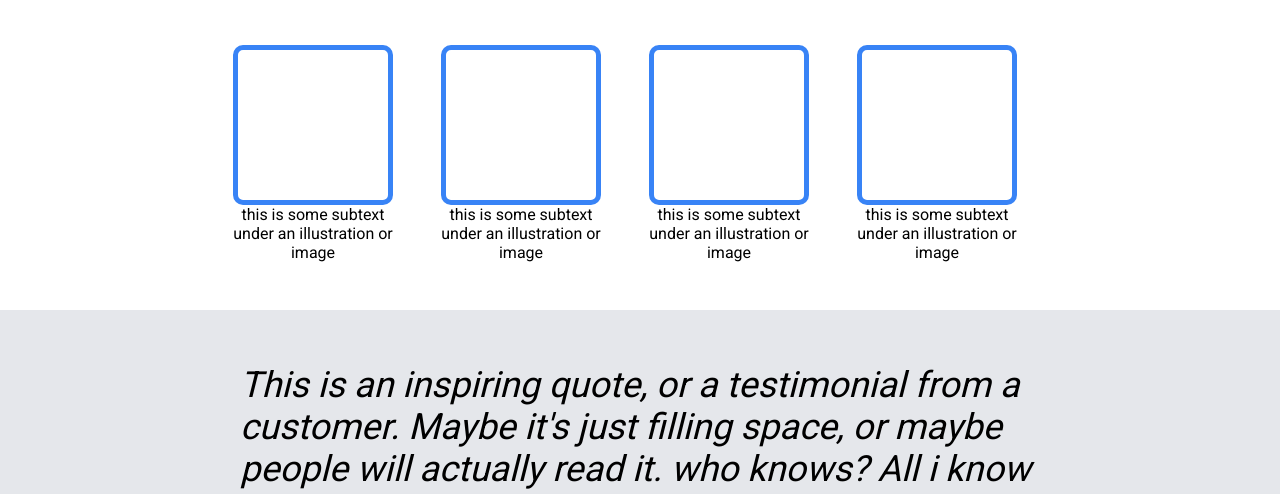
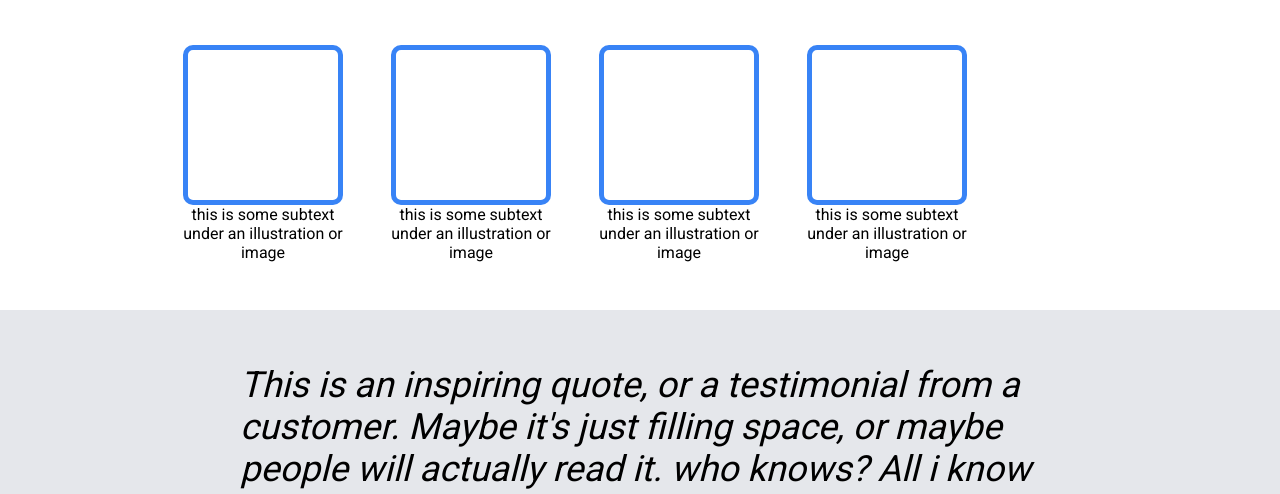
Before and after one commit to Anand-1812/The-Odin-Project, a plain HTML site: page Landing-Page/index.html in a window 1280 px wide. Shown: the part 593-1087 px from the top of the page. Drawn offline with Linux system fonts and the light colour scheme.

Commit message:
Change the box alignment

```diff
--- a/Landing-Page/style.css
+++ b/Landing-Page/style.css
@@ -97,7 +97,7 @@ ul {
     justify-content: center;
     gap: 48px;
     margin: 48px;
-    margin-left: 375px;
+    margin-left: 325px;
 }
 
 .hollow-box {
```
